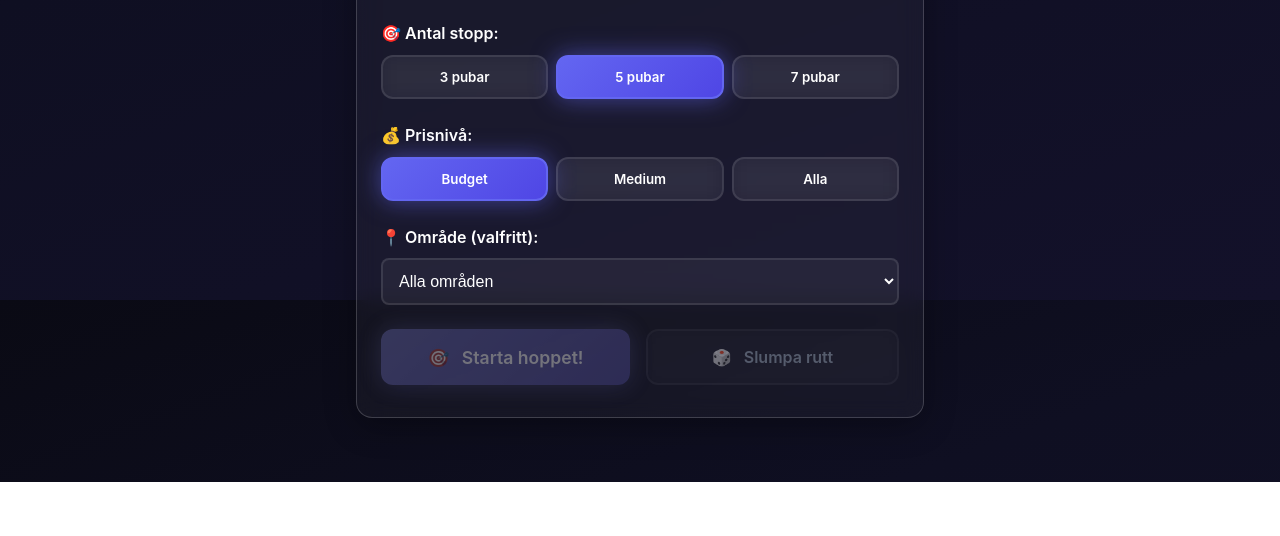
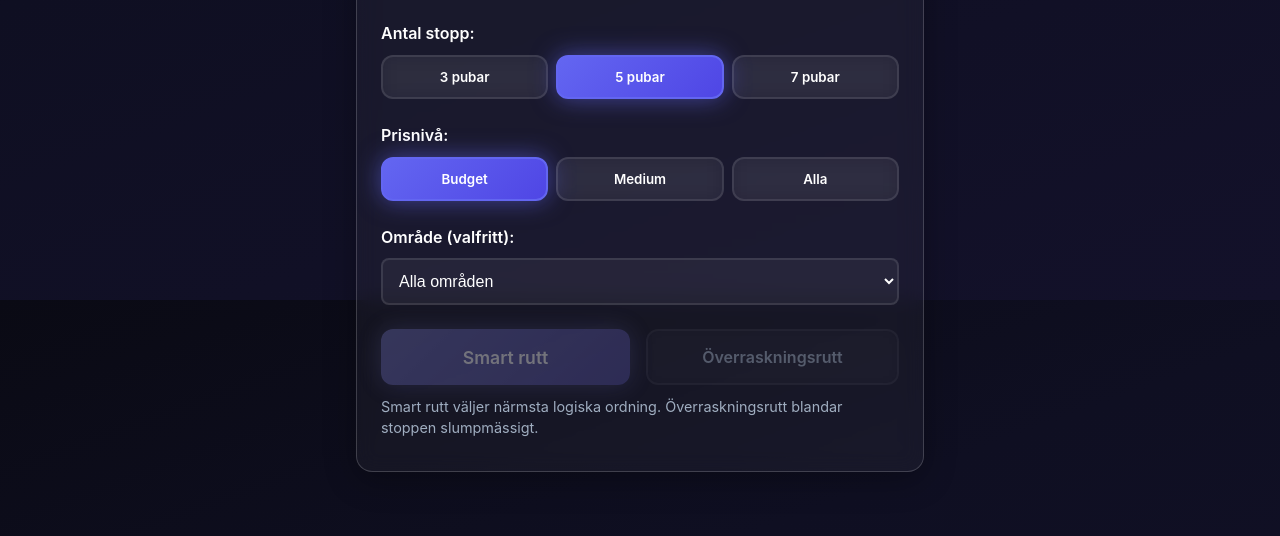
Before and after one commit to JLindqvisttt/pub-crawl-stockholm, a plain HTML site: page index.html in a window 1280 px wide. Shown: the part 500-1036 px from the top of the page. Before the commit the page ends 982 px from the top, so only its background shows below. Drawn offline with nearby package versions, Linux system fonts and the light colour scheme.

Commit message:
Refine route labels and add clear route explanation text

```diff
--- a/index.html
+++ b/index.html
@@ -22,7 +22,7 @@
                 </span>
                 Kroghoppen
             </h1>
-            <button id="groupModeBtn" class="secondary-btn" disabled title="Kommer snart med serversync">👥 Gänget (snart)</button>
+            <button id="groupModeBtn" class="secondary-btn" disabled title="Kommer snart med serversync">Gänget (snart)</button>
         </header>
 
         <!-- Setup Screen -->
@@ -51,7 +51,7 @@
                 </div>
 
                 <div class="form-group">
-                    <label>🎯 Antal stopp:</label>
+                    <label>Antal stopp:</label>
                     <div class="button-group">
                         <button class="option-btn" data-stops="3">3 pubar</button>
                         <button class="option-btn active" data-stops="5">5 pubar</button>
@@ -60,7 +60,7 @@
                 </div>
 
                 <div class="form-group">
-                    <label>💰 Prisnivå:</label>
+                    <label>Prisnivå:</label>
                     <div class="button-group">
                         <button class="option-btn active" data-price="budget">Budget</button>
                         <button class="option-btn" data-price="medium">Medium</button>
@@ -69,7 +69,7 @@
                 </div>
 
                 <div class="form-group">
-                    <label>📍 Område (valfritt):</label>
+                    <label>Område (valfritt):</label>
                     <select id="neighborhoodFilter">
                         <option value="">Alla områden</option>
                         <option value="Södermalm">Södermalm</option>
@@ -83,14 +83,13 @@
 
                 <div class="button-row">
                     <button id="startCrawlBtn" class="primary-btn large glow" disabled>
-                        <span class="btn-icon">🎯</span>
-                        Starta hoppet!
+                        Smart rutt
                     </button>
                     <button id="randomCrawlBtn" class="secondary-btn large" disabled>
-                        <span class="btn-icon">🎲</span>
-                        Slumpa rutt
+                        Överraskningsrutt
                     </button>
                 </div>
+                <p class="route-help-text">Smart rutt väljer närmsta logiska ordning. Överraskningsrutt blandar stoppen slumpmässigt.</p>
                 <p id="setupError" class="error-msg"></p>
             </div>
         </div>
--- a/styles.css
+++ b/styles.css
@@ -245,6 +245,13 @@ button {
 
 .btn-icon {
     margin-right: 0.5rem;
+}
+
+.route-help-text {
+    margin-top: 0.75rem;
+    color: var(--text-secondary);
+    font-size: 0.9rem;
+    line-height: 1.45;
 }
 
 .secondary-btn {
```
